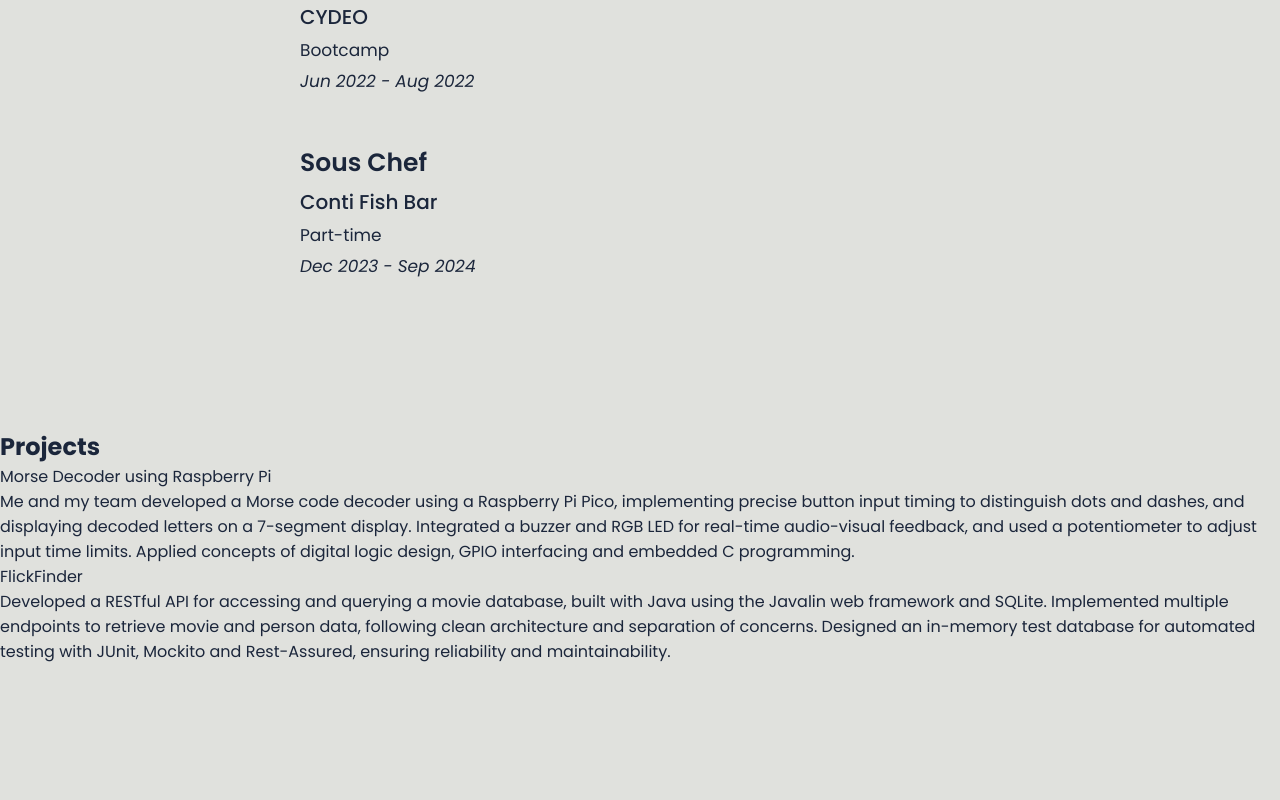
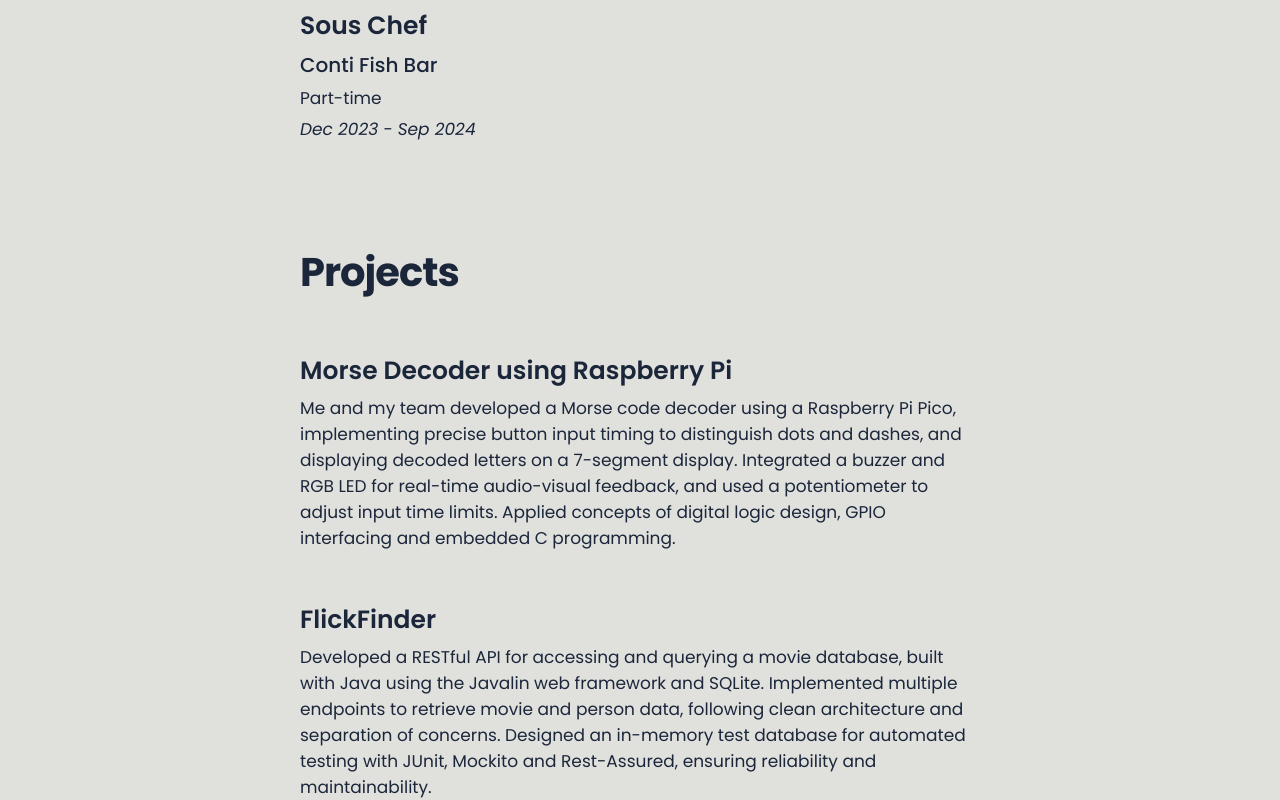
Before and after one commit to cihangiracikgoz/my_personal_web, a React (Vite) app: page / in a window 1280 px wide. Shown: the part 1744-2544 px from the top of the page. Before the commit the page ends 2408 px from the top, so only its background shows below. Built offline with nearby package versions, Linux system fonts and the light colour scheme.

Commit message:
Begun working on Project component styling

```diff
--- a/src/components/ExpAndProject/ExpAndProject.css
+++ b/src/components/ExpAndProject/ExpAndProject.css
@@ -3,4 +3,5 @@
     display: flex;
     flex-direction: column;
     justify-content: center;
+    gap: 100px;
 }
--- a/src/components/ExpAndProject/Experience/Experience.css
+++ b/src/components/ExpAndProject/Experience/Experience.css
@@ -1,5 +1,5 @@
 .experience-container {
-    padding: 0px 300px 150px 300px;
+    padding: 0px 300px 0px 300px;
     display: flex;
     flex-direction: column;
     justify-content: center;
--- a/src/components/ExpAndProject/Project/Project.css
+++ b/src/components/ExpAndProject/Project/Project.css
@@ -0,0 +1,34 @@
+.project-container {
+    padding: 0px 300px 0px 300px;
+    display: flex;
+    flex-direction: column;
+    justify-content: center;
+}
+
+.project-header-container {
+    display: flex;
+    align-items: center;
+}
+
+.project-header {
+    font-size: 40px;
+    font-weight: 700;
+    letter-spacing: -1px;
+}
+
+.project-card {
+    display: flex;
+    flex-direction: column;
+    padding-top: 50px;
+    gap: 5px;
+}
+
+.project-title {
+    font-size: 25px;
+    font-weight: 600;
+}
+
+.project-description {
+    font-size: 17px;
+    font-weight: 400;
+}
```
